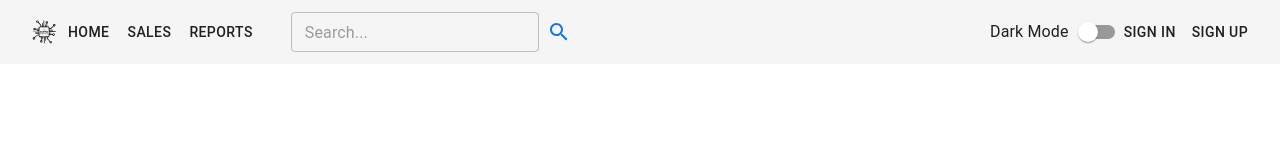
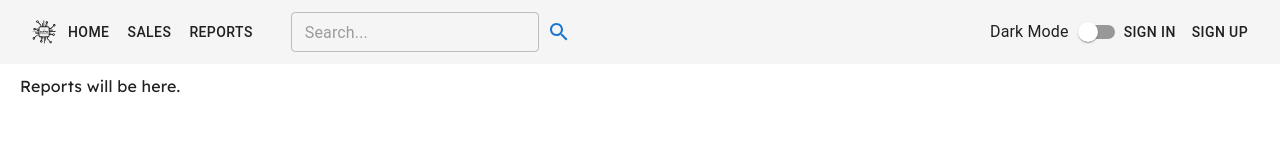
Before and after one commit to mys1erious/games-sales, a React (Create React App) app in the folder frontend/: page /reports in a window 1280 px wide. Shown: the top 164 px of the page. Built offline with nearby package versions, Linux system fonts and the light colour scheme; no server answers.

Commit message:
dummy view for Reports page

```diff
--- a/frontend/src/App.js
+++ b/frontend/src/App.js
@@ -14,6 +14,7 @@ import SignIn from "./pages/SignIn";
 import SignOut from "./pages/SignOut";
 import SignUp from "./pages/SignUp";
 import Profile from "./pages/Profile";
+import Reports from "./pages/Reports";
 
 
 
@@ -40,7 +41,8 @@ function App() {
                     <Route path="/sales/" element={<Sales
                         sales={sales} setSales={setSales} />}
                     />
-                    <Route path="/sales/:saleSlug/" element={<SaleDetail />} />*/}
+                    <Route path="/sales/:saleSlug/" element={<SaleDetail />} />
+                    <Route path="/reports/" element={<Reports />}/>
 
                     <Route path="/signin/" element={<SignIn />}/>
                     <Route path="/sign-out/" element={<SignOut />}/>
--- a/frontend/src/features/core/components/Header.js
+++ b/frontend/src/features/core/components/Header.js
@@ -33,7 +33,7 @@ const Header = ({isDarkTheme, setIsDarkTheme}) => {
                                 startIcon={<Logo className="logo" />}
                         />
                         <LinkButton to={"/sales/"} text={"Sales"} />
-                        <LinkButton to={"#"} text={"Reports"} />
+                        <LinkButton to={"/reports/"} text={"Reports"} />
                         <SalesSearchBar searchText={searchText} setSearchText={setSearchText} />
                     </Typography>
                     <Typography variant={"h6"} color={"inherit"}>
--- /dev/null
+++ b/frontend/src/pages/Reports.js
@@ -0,0 +1,11 @@
+import React from 'react';
+
+
+const Reports = () => {
+    return (
+        <div>Reports will be here.</div>
+    )
+};
+
+
+export default Reports;
```
